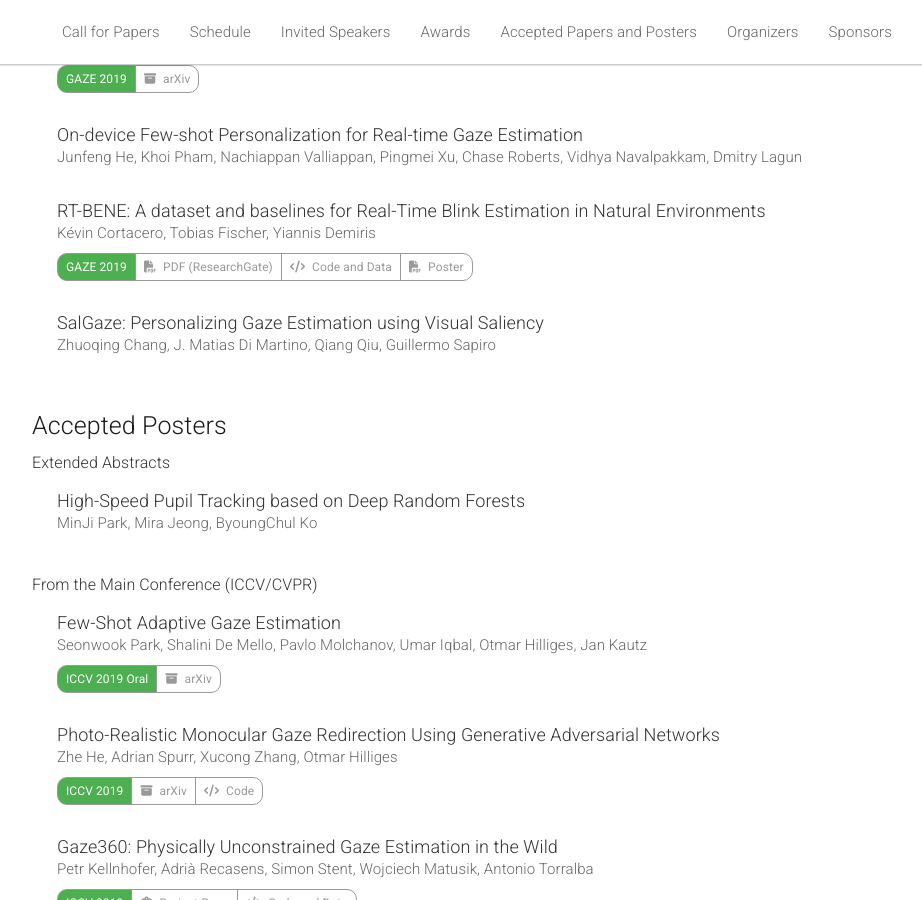
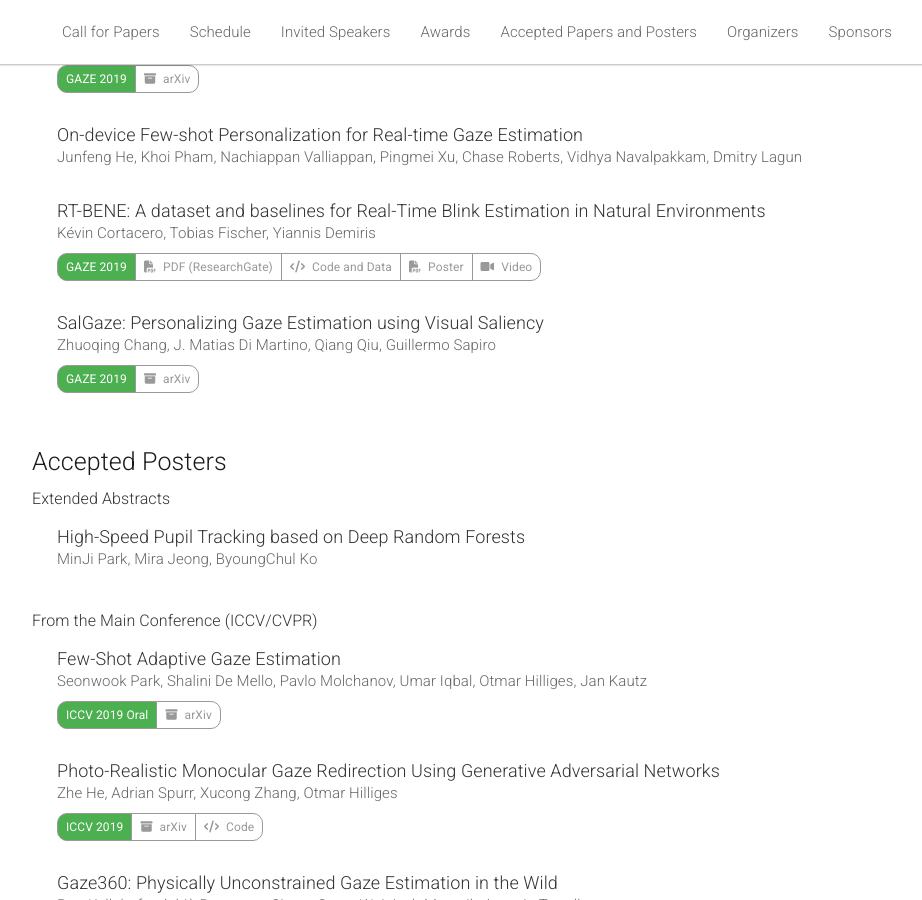
Before and after one commit to gazeworkshop/gazeworkshop.github.io, a Jekyll site: the page built from _pages/home.md, in a window 1280 px wide and 900 px high, scrolled down 5561 px. Shown: the whole window, without its empty margins (133-1055 px from the left). Built offline with Jekyll 4.4.1, drawn with Linux system fonts in a browser that asks for light colours; nearby versions of some CDN libraries.

Commit message:
Add additional links

```diff
--- a/_pages/home.md
+++ b/_pages/home.md
@@ -432,11 +432,16 @@ Shalini De Mello is a Principal Research Scientist at NVIDIA. Her research inter
           <a class="btn btn-default" target="_blank" href="https://www.researchgate.net/profile/Tobias_Fischer7/publication/336605388_RT-BENE_A_Dataset_and_Baselines_for_Real-Time_Blink_Estimation_in_Natural_Environments/links/5da84cd14585159bc3d5823d/RT-BENE-A-Dataset-and-Baselines-for-Real-Time-Blink-Estimation-in-Natural-Environments.pdf"><i class="fas fa-file-pdf"></i> PDF (ResearchGate)</a>
 		  <a class="btn btn-default" target="_blank" href="http://www.imperial.ac.uk/personal-robotics/software/"><i class="fas fa-code"></i> Code and Data</a>
 		  <a class="btn btn-default" target="_blank" href="http://tobiasfischer.info/publications/cortacero-2019-ICCVW-poster.pdf"><i class="fas fa-file-pdf"></i> Poster</a>
+          <a class="btn btn-default" target="_blank" href="https://youtu.be/M3oJAP-D3Wg"><i class="fas fa-video"></i> Video</a>
         </div>
     </div>
     <div class="paper">
         <span class="title">SalGaze: Personalizing Gaze Estimation using Visual Saliency</span>
         <span class="authors">Zhuoqing Chang, J. Matias Di Martino, Qiang Qiu, Guillermo Sapiro</span>
+        <div class="btn-group btn-group-xs" role="group">
+          <button class="btn btn-success">GAZE 2019</button>
+          <a class="btn btn-default" target="_blank" href="https://arxiv.org/abs/1910.10603"><i class="fas fa-archive"></i> arXiv</a>
+        </div>
     </div>
   </div>
 </div>
```
